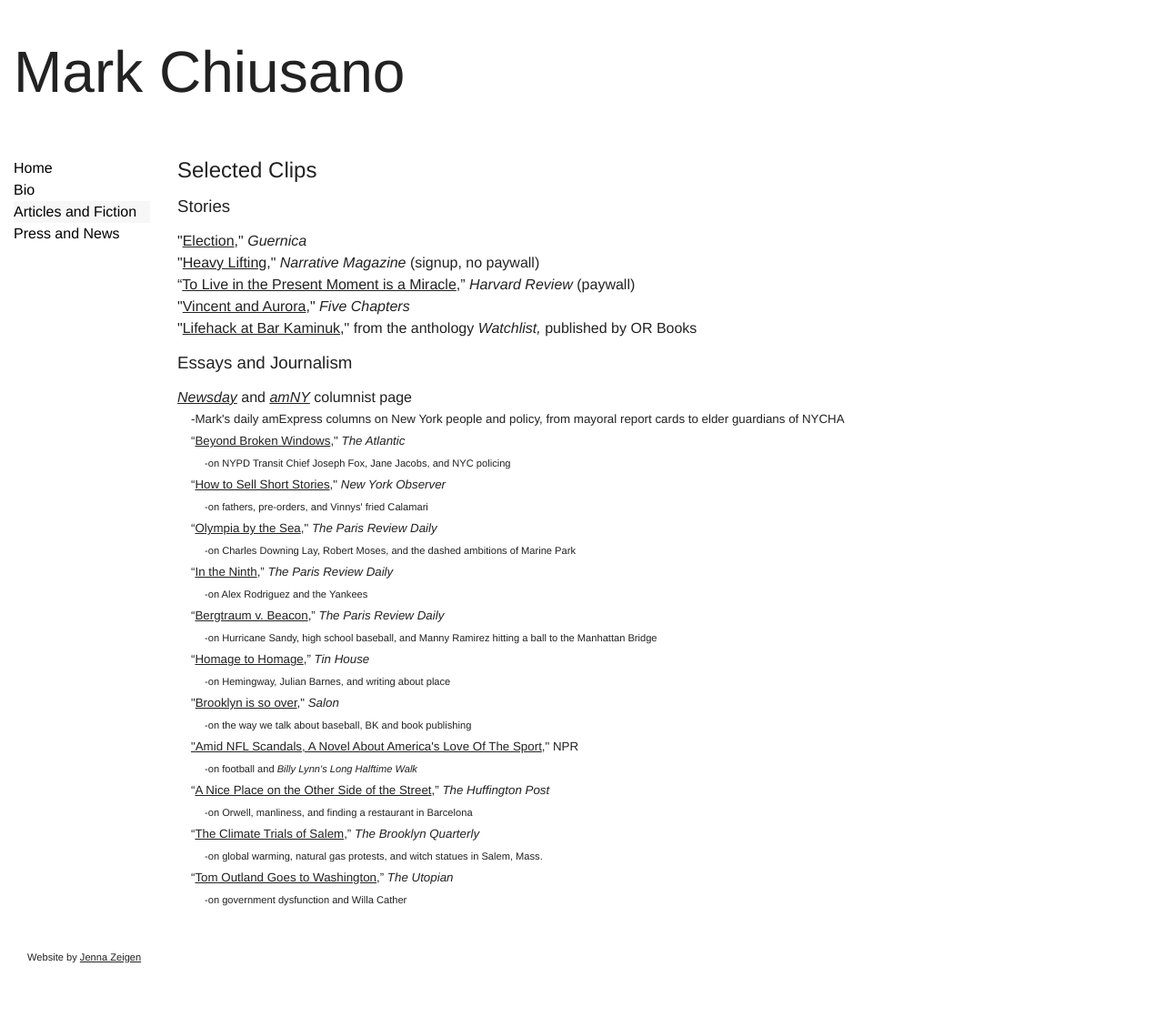
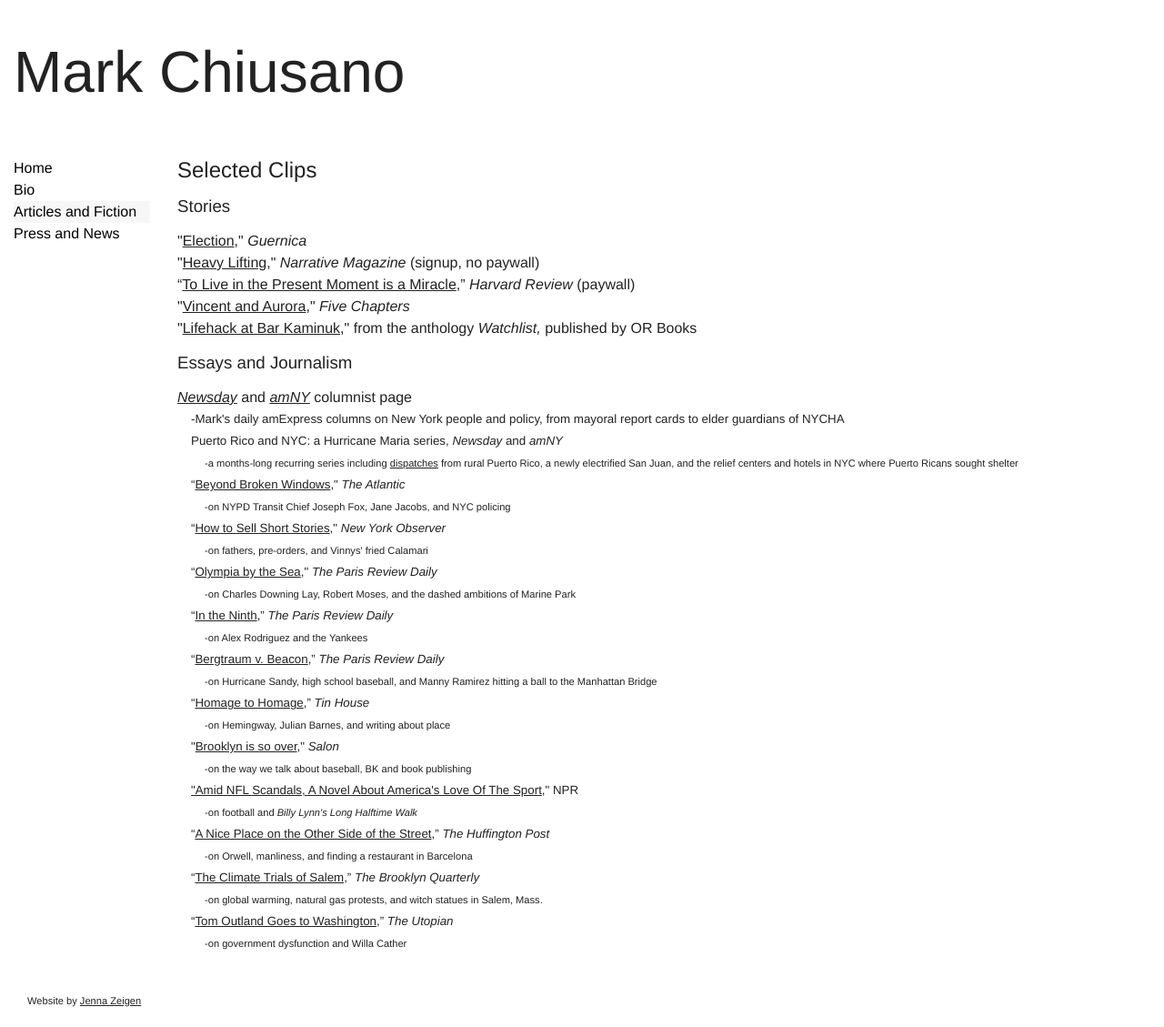
Before and after one commit to mjchiusano/mjchiusano.github.io, a Jekyll site: the page built from work.html, in a window 1280 px wide. Shown: the whole page at 91% size. Built offline with Jekyll 4.4.1, drawn with Linux system fonts in a browser that asks for light colours; Markdown is read by kramdown in place of the engine named in the settings; before the commit the page ends 1081 px from its top, so only the background shows below that.

Commit message:
pr update 1

```diff
--- a/work.html
+++ b/work.html
@@ -22,6 +22,10 @@ title: Articles and Fiction
 <ul>
    <li><a href="http://www.newsday.com/opinion/columnists/mark-chiusano"><i>Newsday</i></a> and <a href="http://www.amny.com/opinion/columnists/mark-chiusano"><i>amNY</i></a> columnist page
  <small class="gutter-pad-left">-Mark's daily amExpress columns on New York people and policy, from mayoral report cards to elder guardians of NYCHA</li>
+
+  <li>Puerto Rico and NYC: a Hurricane Maria series</a>, <i>Newsday</i> and <i>amNY</i>
+  <small class="gutter-pad-left">-a months-long recurring series including <a href="https://www.newsday.com/opinion/columnists/mark-chiusano/morovis-puerto-rico-maria-recovery-1.16498891">dispatches</a> from rural Puerto Rico, a newly electrified San Juan, and the relief centers and hotels in NYC where Puerto Ricans sought shelter
+  </small></li>
 
   <li>“<a href="http://www.theatlantic.com/national/archive/2014/11/joe-fox-broken-windows/382668/">Beyond Broken Windows</a>," <i>The Atlantic</i>
  <small class="gutter-pad-left">-on NYPD Transit Chief Joseph Fox, Jane Jacobs, and NYC policing</small></li>
```
